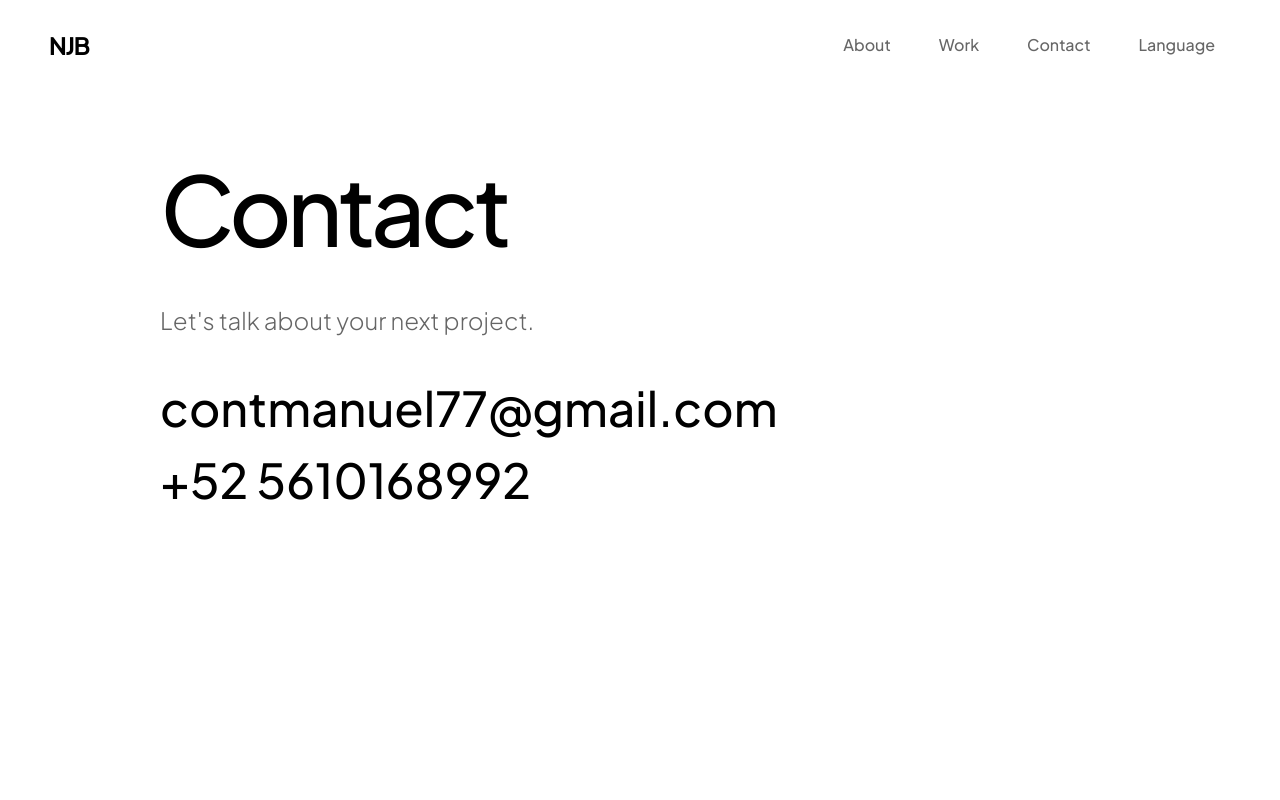
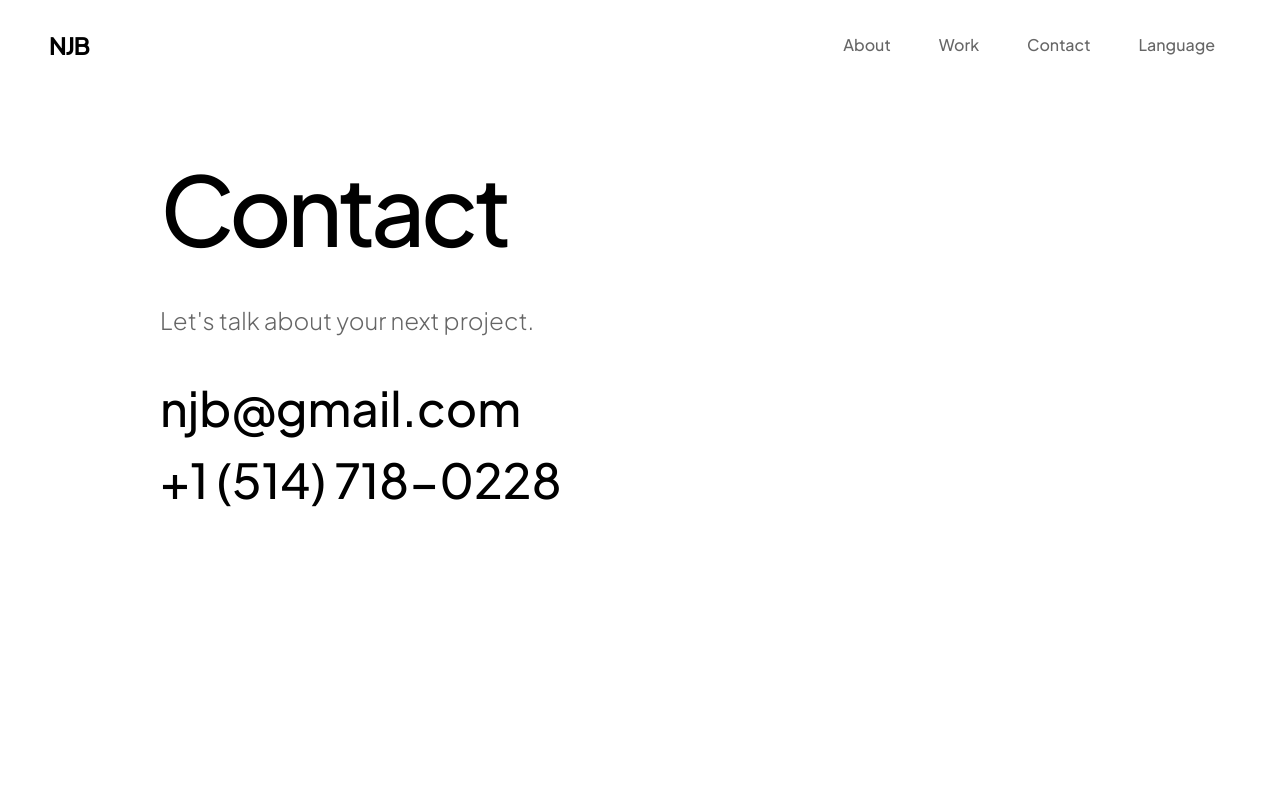
Before and after one commit to Miiles01/njb, a React (Vite) app: page /contacto in a window 1280 px wide. Shown: the top 800 px of the page. Built offline with nearby package versions, Linux system fonts and the light colour scheme; the HTML template or start-up script is replaced by a standard one; a web font is replaced by a local one.

Commit message:
feat: update contact info on Contacto page

```diff
--- a/src/pages/Contacto.tsx
+++ b/src/pages/Contacto.tsx
@@ -21,11 +21,11 @@ const Contacto = () => {
                         {t('contact.subtitle')}
                     </p>
                     <div className="flex flex-col gap-6">
-                        <a href="mailto:contmanuel77@gmail.com" className="text-xl sm:text-3xl md:text-5xl font-heading font-medium hover:text-blue-600 transition-colors break-all">
-                            contmanuel77@gmail.com
+                        <a href="mailto:njb@gmail.com" className="text-xl sm:text-3xl md:text-5xl font-heading font-medium hover:text-blue-600 transition-colors break-all">
+                            njb@gmail.com
                         </a>
-                        <a href="tel:+525610168992" className="text-xl sm:text-3xl md:text-5xl font-heading font-medium hover:text-blue-600 transition-colors">
-                            +52 5610168992
+                        <a href="tel:+15147180228" className="text-xl sm:text-3xl md:text-5xl font-heading font-medium hover:text-blue-600 transition-colors">
+                            +1 (514) 718-0228
                         </a>
                     </div>
                 </div>
```
